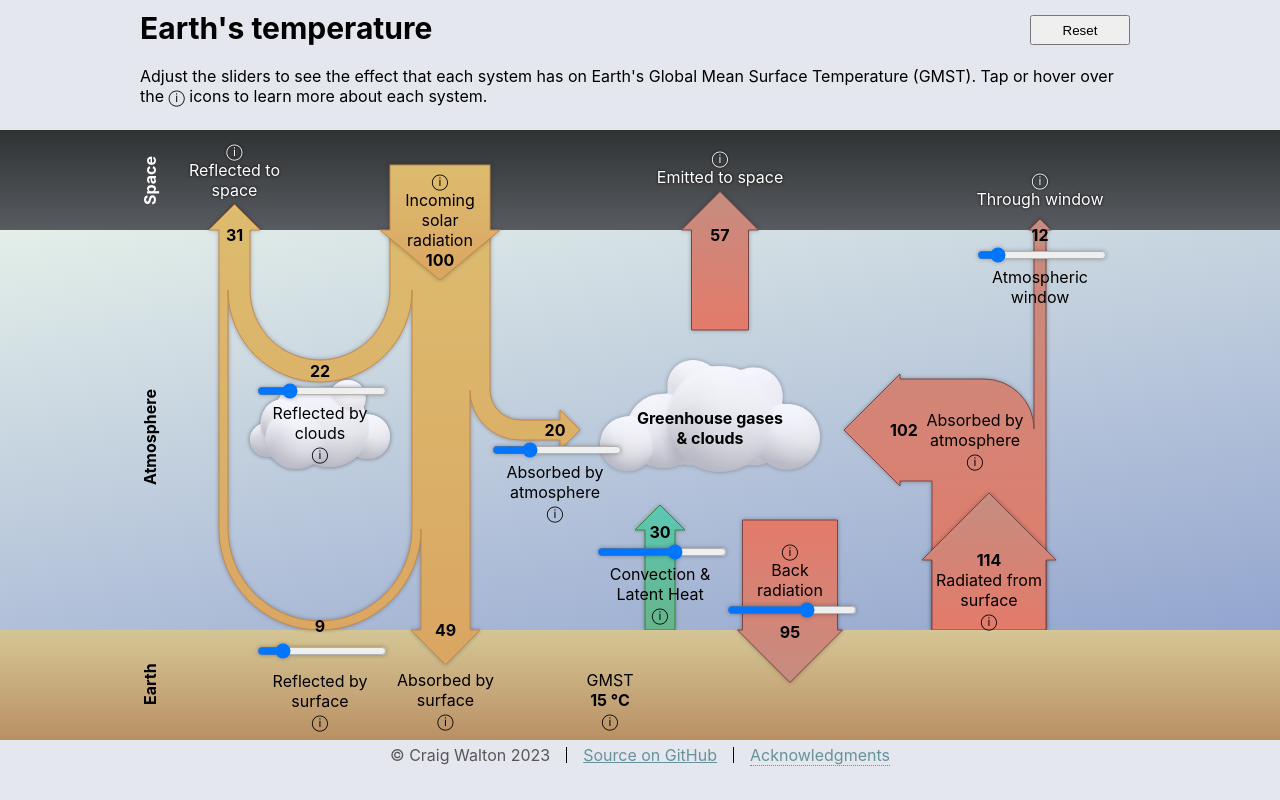
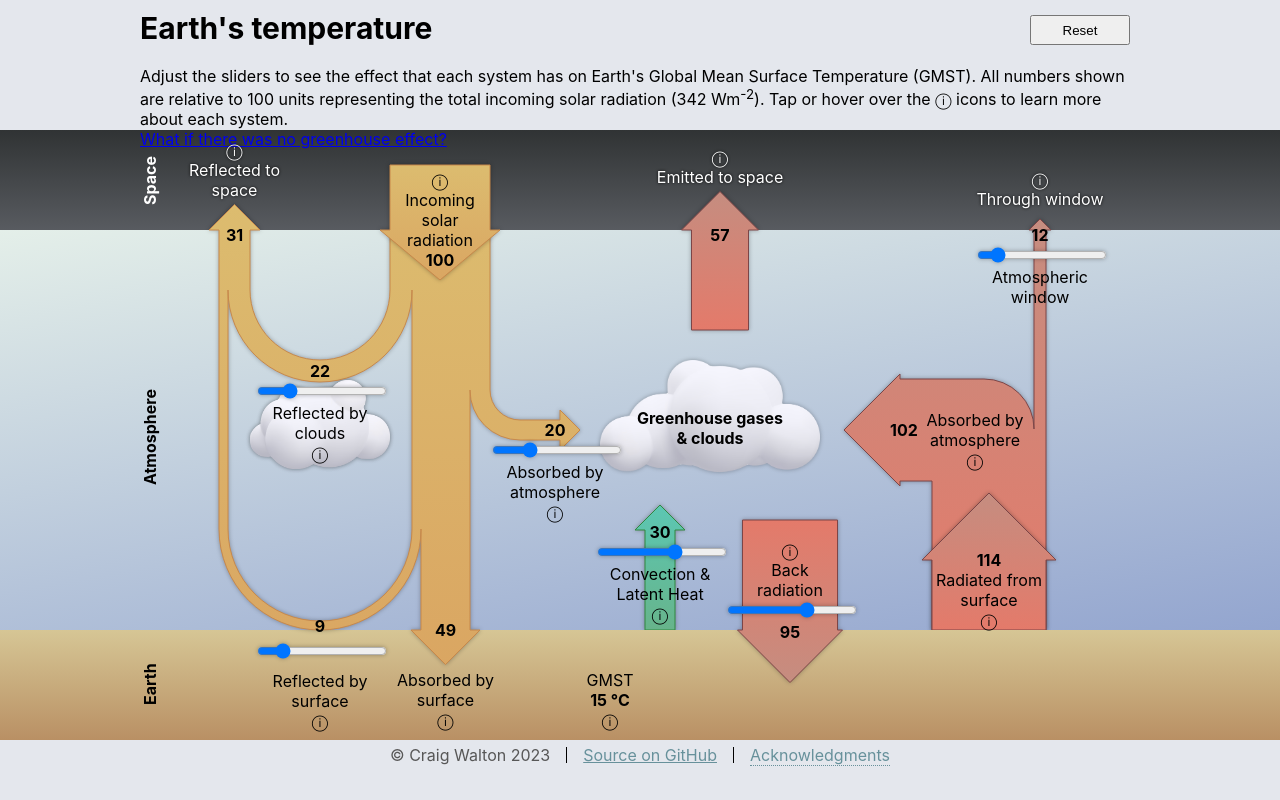
Before and after one commit to craigwalton/ClimateApp, a React (Create React App) app: page / in a window 1280 px wide. Built offline with nearby package versions, Linux system fonts and the light colour scheme.

Commit message:
Add example to header.

```diff
--- a/src/App.js
+++ b/src/App.js
@@ -94,7 +94,15 @@ function App() {
         setConvectionSlider(defaultConvectionSlider);
         setBackRadiationSlider(defaultBackRadiation);
         setAtmosphericWindowSlider(defaultAtmosphericWindow);
-    }
+    };
+
+    const noGreenhouseEffect = () => {
+        setReflectedSlider(12);
+        setSwAbsorbedByAtmosphereSlider(0);
+        setBackRadiationSlider(0);
+        setAtmosphericWindowSlider(100);
+        setConvectionSlider(0);
+    };
 
     useEffect(() => {
         const listener = event => {
@@ -115,8 +123,11 @@ function App() {
                     <div style={{fontSize: 30, fontWeight: "bold"}}>Earth's temperature</div>
                     <br/>
                     Adjust the sliders to see the effect that each system has on Earth's Global Mean Surface Temperature
-                    (GMST).
+                    (GMST). All numbers shown are relative to 100 units representing the total incoming solar radiation
+                    (342 Wm<sup>-2</sup>).
                     Tap or hover over the &#9432; icons to learn more about each system.
+                    <br/>
+                    <a href={"javascript:;"} onClick={noGreenhouseEffect}>What if there was no greenhouse effect?</a><br/>
                     <button type="button" id={"reset-button"} onClick={reset} title={"Reset sliders (R)"}>Reset</button>
                 </div>
             </header>
@@ -158,7 +169,7 @@ function App() {
                          style={{left: 45 - (scattered + reflected) / 2, top: 20}}>
                         <div className={"space-label-container"}>
                             <div className={"space-label"}
-                                 style={{bottom: 10 + (scattered + reflected) / 2}}>
+                                 style={{bottom: Math.min(10 + (scattered + reflected) / 2, 35)}}>
                                 <div className={"albedo-tooltip"}>&#9432;</div>
                                 {"Reflected to space"}
                             </div>
@@ -184,7 +195,7 @@ function App() {
                     <div className={"control-container"} style={{left: 515, top: 20}}>
                         <div className={"space-label-container"}>
                             <div className={"space-label"}
-                                 style={{bottom: 10 + lwEmittedToSpace / 2}}>
+                                 style={{bottom: Math.min(10 + lwEmittedToSpace / 2, 50)}}>
                                 <div className={"lw-space-tooltip"}>&#9432;</div>
                                 {"Emitted to space"}
                             </div>
```
